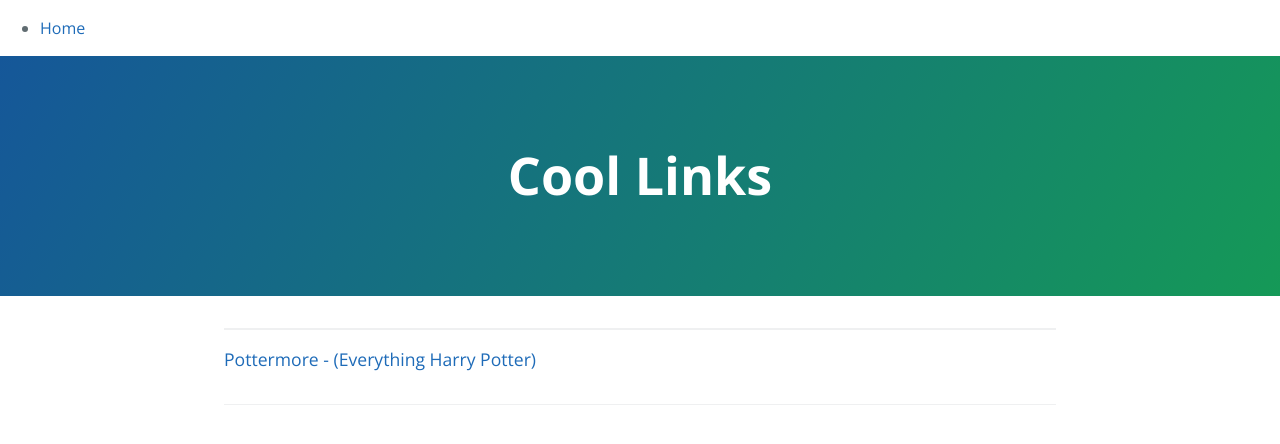
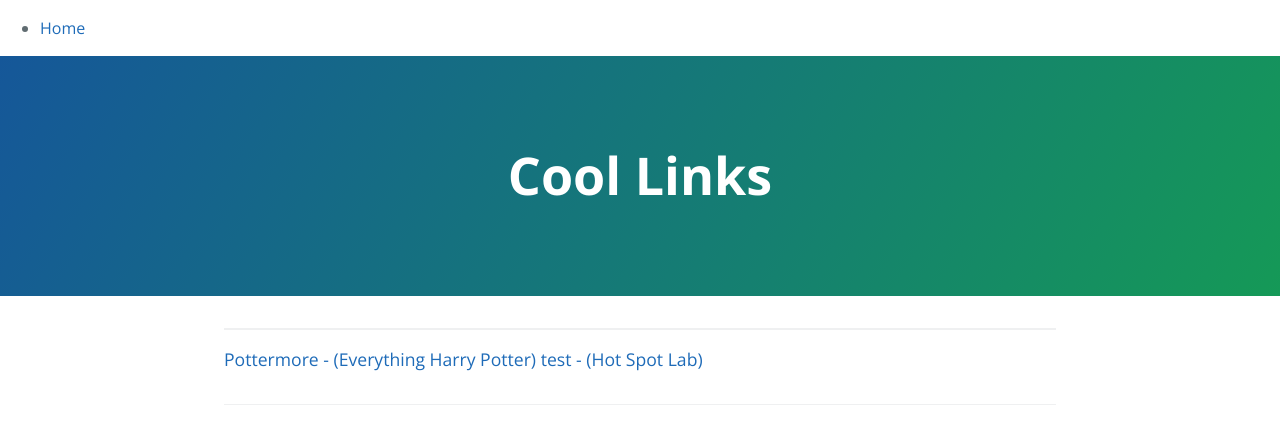
Before and after one commit to mebartsch/mebartsch.github.io, a Jekyll site: the page links/index.html, which Jekyll copies as it is, in a window 1280 px wide. Shown: the top 444 px of the page. Built offline with Jekyll 4.4.1, drawn with Linux system fonts in a browser that asks for light colours.

Commit message:
Update index.html

```diff
--- a/links/index.html
+++ b/links/index.html
@@ -22,7 +22,7 @@
     <section class="main-content">
 	<hr>
 	    <a href="https://www.pottermore.com/" target="_blank">Pottermore - (Everything Harry Potter)</a>
-
+	    <a href="https://drive.google.com/file/d/0B44swCgK7p2hNmNEbjhobzhSR3M/view" target="_blank">test - (Hot Spot Lab) </a>
 
       <footer class="site-footer">
 
```
